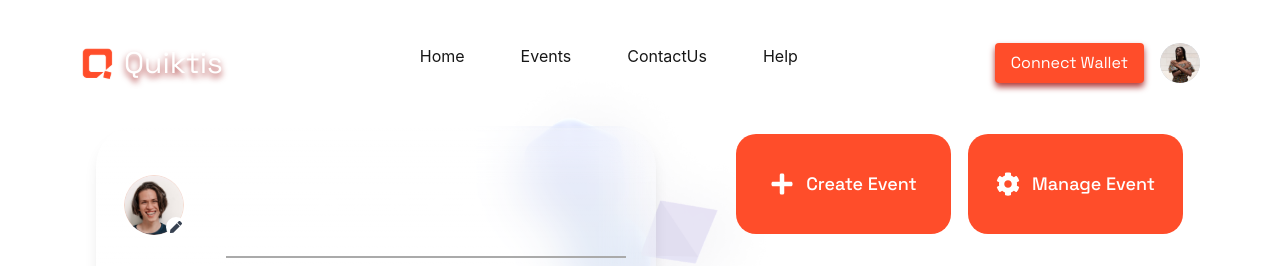
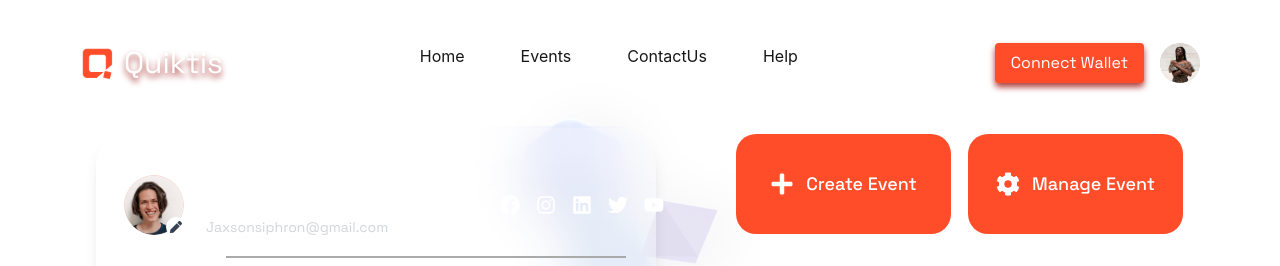
Before and after one commit to Quiktis/quiktis-frontend, a Next.js app: page /create-events in a window 1280 px wide. Shown: the top 266 px of the page. Built offline with nearby package versions, Linux system fonts and the light colour scheme.

Commit message:
Update ProfileCard.tsx

```diff
--- a/components/ProfileCard.tsx
+++ b/components/ProfileCard.tsx
@@ -11,13 +11,7 @@ import {
   FaPen,
 } from "react-icons/fa";
 
-
-interface ProfileCardProps {
-  name: string;
-  email: string;
-}
-
-const ProfileCard: React.FC<ProfileCardProps> = ({name, email}) => {
+const ProfileCard: React.FC = () => {
   return (
     <div className="relative w-[calc(100%+40px)] sm:w-full h-[320px] sm:h-[250px] newsletter-bg rounded-[40px] bg-gradient-to-br from-[#4f3130] to-[#323232] p-6 text-white shadow-lg flex flex-col justify-center gap-10 pt-16">
       {/* Top Section */}
@@ -36,13 +30,12 @@ const ProfileCard: React.FC<ProfileCardProps> = ({name, email}) => {
             </div>
           </div>
           <div className="mt-4 flex flex-col">
-            <h2 className="text-xl font-semibold">{name}</h2>
+            <h2 className="text-xl font-semibold">Jaxson Siphron</h2>
             <p className="text-gray-300 text-xs sm:text-sm">
-              {email}
+              Jaxsonsiphron@gmail.com
             </p>
           </div>
         </div>
-        {/* Social Links */}
         <div className="flex justify-center gap-4">
           <Link href="#" className="hover:text-gray-400">
             <FaFacebook size={20} />
```
